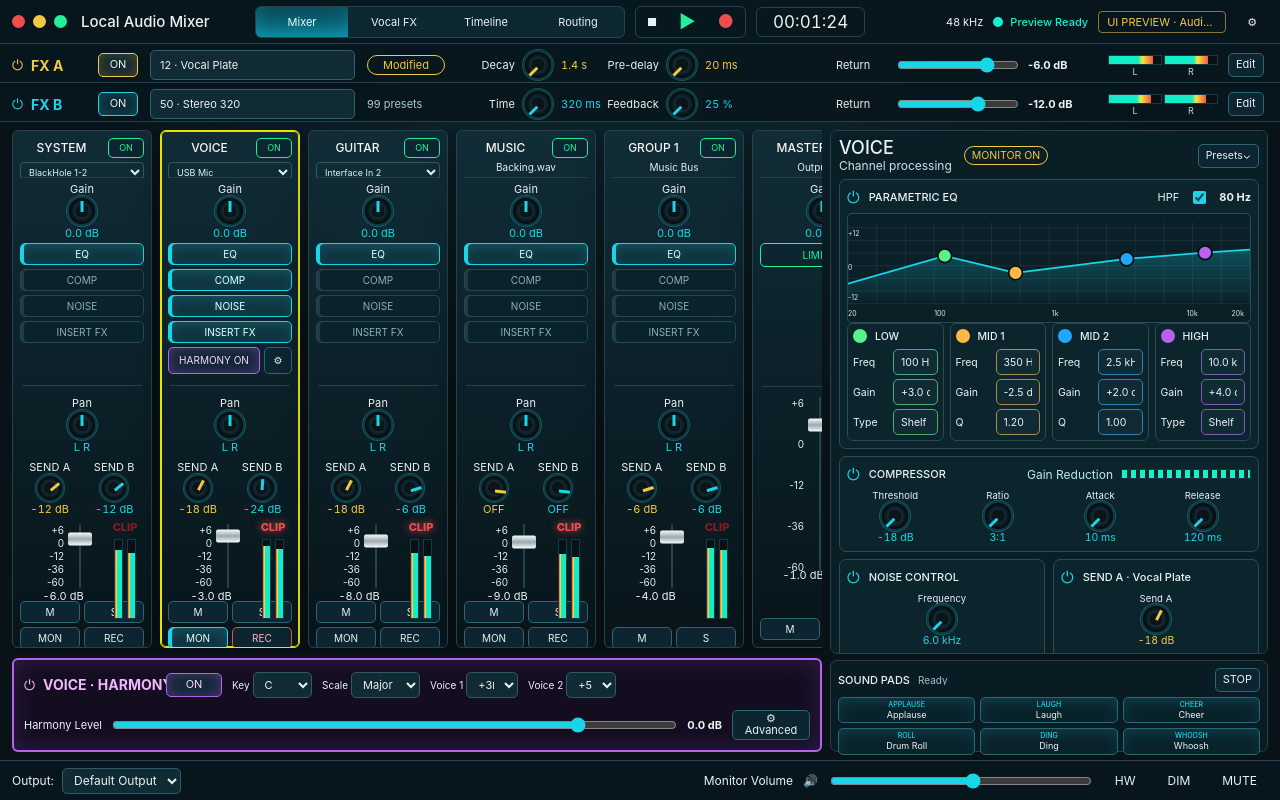
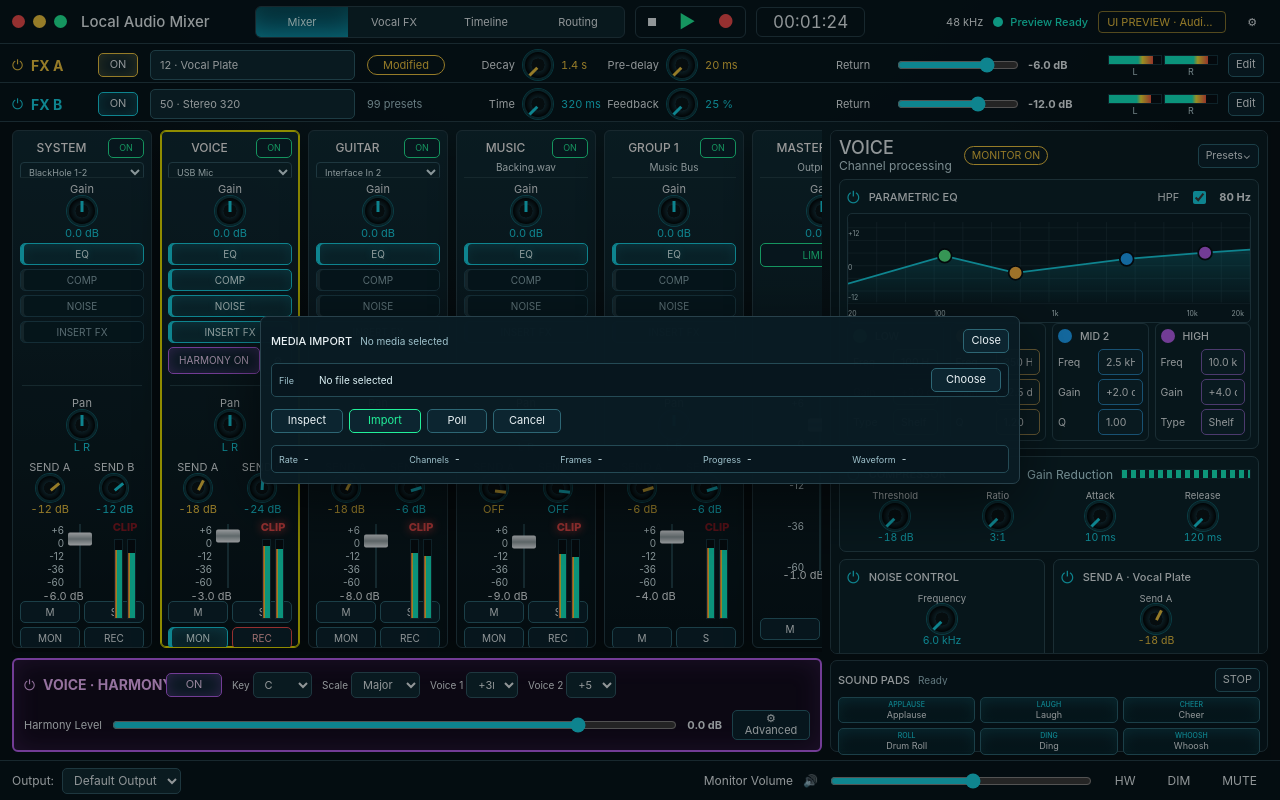
Before and after one commit to maydekil/digital-mixer-audio, a React (Vite) app: page / in a window 1280 px wide. Both pictures are taken after a click on the button "Timeline". Built offline with nearby package versions, Linux system fonts and the light colour scheme.

Commit message:
Add desktop media import surface

```diff
--- a/apps/desktop/electron/preload.ts
+++ b/apps/desktop/electron/preload.ts
@@ -5,5 +5,6 @@ contextBridge.exposeInMainWorld("localMixer", {
   nativeEngine: "sound-pad-helper",
   playSoundPad: (padId: string) => ipcRenderer.invoke("sound-pad:play", padId),
   stopSoundPads: () => ipcRenderer.invoke("sound-pad:stop"),
+  chooseMediaFile: () => ipcRenderer.invoke("media:choose-file"),
   engineCommand: (type: string, payload?: Record<string, unknown>) => ipcRenderer.invoke("engine:command", type, payload)
 });
--- /dev/null
+++ b/apps/desktop/src/features/media/components/MediaImportPanel.tsx
@@ -0,0 +1,129 @@
+import { useState } from "react";
+import { Button } from "../../../components/ui/Button";
+
+interface MediaStatus {
+  ok?: boolean;
+  imported?: boolean;
+  error?: string;
+  path?: string;
+  channels?: number;
+  sampleRate?: number;
+  frameCount?: number;
+  totalFrames?: number;
+  durationSeconds?: number;
+  jobId?: string;
+  state?: string;
+  progress?: number;
+  waveformPoints?: number;
+}
+
+interface MediaImportPanelProps {
+  open: boolean;
+  onClose(): void;
+}
+
+export function MediaImportPanel({ open, onClose }: MediaImportPanelProps) {
+  const [path, setPath] = useState("");
+  const [status, setStatus] = useState("No media selected");
+  const [metadata, setMetadata] = useState<MediaStatus | null>(null);
+  const [jobId, setJobId] = useState("");
+  const [busy, setBusy] = useState(false);
+
+  if (!open) return null;
+
+  async function chooseFile() {
+    if (!window.localMixer?.chooseMediaFile) {
+      setStatus("Open desktop engine mode");
+      return;
+    }
+    const result = await window.localMixer.chooseMediaFile();
+    if (result.canceled) return;
+    if (!result.ok || !result.path) {
+      setStatus(result.error ?? "File selection failed");
+      return;
+    }
+    setPath(result.path);
+    setStatus("Media selected");
+    setMetadata(null);
+    setJobId("");
+  }
+
+  async function send(type: string, payload: Record<string, unknown> = {}) {
+    if (!window.localMixer?.engineCommand) {
+      setStatus("Native engine is not running");
+      return null;
+    }
+    const result = await window.localMixer.engineCommand(type, payload) as MediaStatus;
+    if (result.ok === false) setStatus(result.error ?? "Media command failed");
+    return result;
+  }
+
+  async function inspect() {
+    if (!path) return;
+    setBusy(true);
+    const result = await send("media-inspect", { path });
+    setBusy(false);
+    if (!result) return;
+    setMetadata(result);
+    setStatus(result.imported ? "Metadata ready" : result.error ?? "Unsupported media");
+  }
+
+  async function startImport() {
+    if (!path) return;
+    setBusy(true);
+    const result = await send("media-import-start", { path, framesPerPoint: 512 });
+    setBusy(false);
+    if (!result) return;
+    setJobId(String(result.jobId ?? ""));
+    setMetadata(result);
+    setStatus(result.state ?? result.error ?? "Import queued");
+  }
+
+  async function pollImport() {
+    if (!jobId) return;
+    const result = await send("media-import-status", { jobId });
+    if (!result) return;
+    setMetadata(result);
+    setStatus(result.state ?? result.error ?? "Import status");
+  }
+
+  async function cancelImport() {
+    if (!jobId) return;
+    const result = await send("media-import-cancel", { jobId });
+    if (!result) return;
+    setMetadata(result);
+    setStatus(result.state ?? result.error ?? "Import canceled");
+  }
+
+  return (
+    <div className="modal-backdrop" role="presentation" onMouseDown={onClose}>
+      <div className="media-import-modal" role="dialog" aria-modal="true" aria-label="Media import" onMouseDown={(event) => event.stopPropagation()}>
+        <header>
+          <div>
+            <strong>MEDIA IMPORT</strong>
+            <span>{status}</span>
+          </div>
+          <Button tone="danger" onClick={onClose}>Close</Button>
+        </header>
+        <div className="media-import-path">
+          <span>File</span>
+          <strong>{path || "No file selected"}</strong>
+          <Button onClick={() => void chooseFile()} disabled={busy}>Choose</Button>
+        </div>
+        <div className="media-import-actions">
+          <Button tone="cyan" onClick={() => void inspect()} disabled={busy || !path}>Inspect</Button>
+          <Button tone="green" onClick={() => void startImport()} disabled={busy || !path}>Import</Button>
+          <Button onClick={() => void pollImport()} disabled={!jobId}>Poll</Button>
+          <Button tone="danger" onClick={() => void cancelImport()} disabled={!jobId}>Cancel</Button>
+        </div>
+        <div className="media-import-status">
+          <span>Rate</span><strong>{metadata?.sampleRate ? `${metadata.sampleRate} Hz` : "-"}</strong>
+          <span>Channels</span><strong>{metadata?.channels ?? "-"}</strong>
+          <span>Frames</span><strong>{metadata?.frameCount ?? metadata?.totalFrames ?? "-"}</strong>
+          <span>Progress</span><strong>{metadata?.progress !== undefined ? `${Math.round(metadata.progress * 100)}%` : "-"}</strong>
+          <span>Waveform</span><strong>{metadata?.waveformPoints ?? "-"}</strong>
+        </div>
+      </div>
+    </div>
+  );
+}
--- a/apps/desktop/src/features/mixer/MixerPage.tsx
+++ b/apps/desktop/src/features/mixer/MixerPage.tsx
@@ -3,6 +3,7 @@ import { PreviewAdapter } from "../../adapters/preview/PreviewAdapter";
 import { CompactFxRow } from "../fx/components/CompactFxRow";
 import { HarmonyQuickPanel } from "../harmony/components/HarmonyQuickPanel";
 import { HardwareMonitorPanel } from "../hardware/components/HardwareMonitorPanel";
+import { MediaImportPanel } from "../media/components/MediaImportPanel";
 import { ChannelProcessingPanel } from "../processing/components/ChannelProcessingPanel";
 import { SoundPadPanel } from "../sound-pads/components/SoundPadPanel";
 import { ChannelBank } from "./components/ChannelBank";
@@ -21,6 +22,7 @@ export function MixerPage() {
   const adapter = useMemo(() => new PreviewAdapter(), []);
   const [snapshot, setSnapshot] = useState(adapter.getSnapshot());
   const [hardwareOpen, setHardwareOpen] = useState(false);
+  const [mediaImportOpen, setMediaImportOpen] = useState(false);
   const [devices, setDevices] = useState<HardwareDevice[]>([]);
   const [outputUid, setOutputUid] = useState("");
   const [transportState, setTransportState] = useState("stopped");
@@ -95,6 +97,7 @@ export function MixerPage() {
         status={snapshot.engineStatus}
         mode={snapshot.modeLabel}
         transportState={transportState}
+        onTimeline={() => setMediaImportOpen(true)}
         onPlay={() => void sendTransport(transportState === "playing" ? "transport-pause" : "transport-play")}
         onStop={() => void sendTransport("transport-stop")}
       />
@@ -147,6 +150,7 @@ export function MixerPage() {
       </section>
       <Footer outputUid={outputUid} outputOptions={outputOptions} onOutput={setOutputUid} onHardware={() => setHardwareOpen(true)} />
       <HardwareMonitorPanel open={hardwareOpen} onClose={() => setHardwareOpen(false)} />
+      <MediaImportPanel open={mediaImportOpen} onClose={() => setMediaImportOpen(false)} />
     </main>
   );
 }
@@ -186,13 +190,14 @@ function channelColor(channel: ChannelState) {
   return "#6ed6e8";
 }
 
-function TopBar({ projectName, time, rate, status, mode, transportState, onPlay, onStop }: {
+function TopBar({ projectName, time, rate, status, mode, transportState, onTimeline, onPlay, onStop }: {
   projectName: string;
   time: string;
   rate: string;
   status: string;
   mode: string;
   transportState: string;
+  onTimeline(): void;
   onPlay(): void;
   onStop(): void;
 }) {
@@ -200,7 +205,7 @@ function TopBar({ projectName, time, rate, status, mode, transportState, onPlay,
     <header className="top-bar">
       <div className="window-dots"><span /><span /><span /></div>
       <h1>{projectName}</h1>
-      <nav><button className="active">Mixer</button><button>Vocal FX</button><button>Timeline</button><button>Routing</button></nav>
+      <nav><button className="active">Mixer</button><button>Vocal FX</button><button onClick={onTimeline}>Timeline</button><button>Routing</button></nav>
       <div className="transport">
         <button aria-label="Stop" onClick={onStop}>■</button>
         <button aria-label={transportState === "playing" ? "Pause" : "Play"} className="play" onClick={onPlay}>
--- a/apps/desktop/src/styles/app.css
+++ b/apps/desktop/src/styles/app.css
@@ -219,6 +219,19 @@
 .hardware-route-status span { color: #9fc2cc; font-size: 9px; }
 .hardware-route-status strong { min-width: 0; color: #dff4f8; font-size: 10px; font-weight: 430; white-space: nowrap; overflow: hidden; text-overflow: ellipsis; }
 
+.media-import-modal { width: min(760px, calc(100vw - 48px)); display: grid; grid-template-rows: 28px 34px 32px auto; gap: 8px; padding: 10px; border: 1px solid var(--border); border-radius: 7px; background: rgba(10, 28, 36, 0.98); box-shadow: 0 18px 60px rgba(0, 0, 0, 0.5); overflow: hidden; }
+.media-import-modal header { display: flex; align-items: center; gap: 8px; min-width: 0; }
+.media-import-modal header div { display: flex; align-items: baseline; gap: 8px; min-width: 0; margin-right: auto; }
+.media-import-modal header strong { font-size: 11px; font-weight: 480; white-space: nowrap; }
+.media-import-modal header span { color: #9fc2cc; font-size: 10px; line-height: 1; white-space: nowrap; overflow: hidden; text-overflow: ellipsis; }
+.media-import-path { display: grid; grid-template-columns: 34px minmax(0, 1fr) 70px; gap: 6px; align-items: center; min-width: 0; border: 1px solid #244a55; border-radius: 5px; padding: 0 7px; background: rgba(8, 22, 28, 0.72); }
+.media-import-path span, .media-import-status span { color: #9fc2cc; font-size: 9px; }
+.media-import-path strong { min-width: 0; color: #dff4f8; font-size: 10px; font-weight: 430; white-space: nowrap; overflow: hidden; text-overflow: ellipsis; }
+.media-import-actions { display: grid; grid-template-columns: 72px 72px 60px 68px minmax(0, 1fr); gap: 6px; align-items: center; }
+.media-import-actions::after { content: ""; }
+.media-import-status { display: grid; grid-template-columns: repeat(5, auto minmax(58px, 1fr)); gap: 6px; align-items: center; min-width: 0; border: 1px solid #244a55; border-radius: 5px; padding: 7px; background: rgba(8, 22, 28, 0.72); }
+.media-import-status strong { color: #dff4f8; font-size: 10px; font-weight: 430; white-space: nowrap; overflow: hidden; text-overflow: ellipsis; }
+
 .footer-bar { border-top: 1px solid var(--border); border-bottom: 0; font-size: 12px; }
 .footer-bar label { display: flex; align-items: center; gap: 8px; }
 .monitor-volume { margin-left: auto; display: flex; align-items: center; gap: 10px; min-width: 390px; }
--- a/apps/desktop/src/types/localMixer.d.ts
+++ b/apps/desktop/src/types/localMixer.d.ts
@@ -7,6 +7,7 @@ declare global {
       nativeEngine: string;
       playSoundPad?: (padId: string) => Promise<{ ok: boolean; error?: string }>;
       stopSoundPads?: () => Promise<{ ok: boolean; stopped?: boolean; error?: string }>;
+      chooseMediaFile?: () => Promise<{ ok: boolean; path?: string; canceled?: boolean; error?: string }>;
       engineCommand?: (type: string, payload?: Record<string, unknown>) => Promise<Record<string, unknown>>;
     };
   }
```
Also changed, not shown: apps/desktop/electron/main.ts (+15 -1 lines), tests/ui/visual.visual.ts (+10 -0 lines), 2 other files (tests, documents, lock files or other folders).
